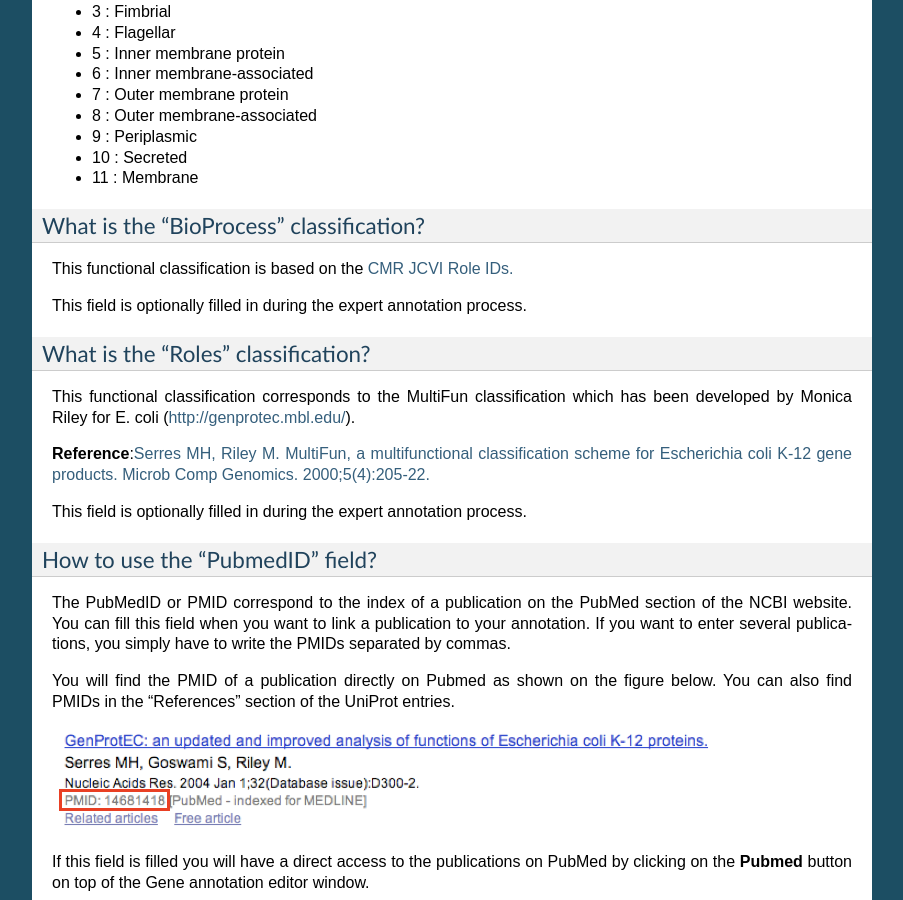
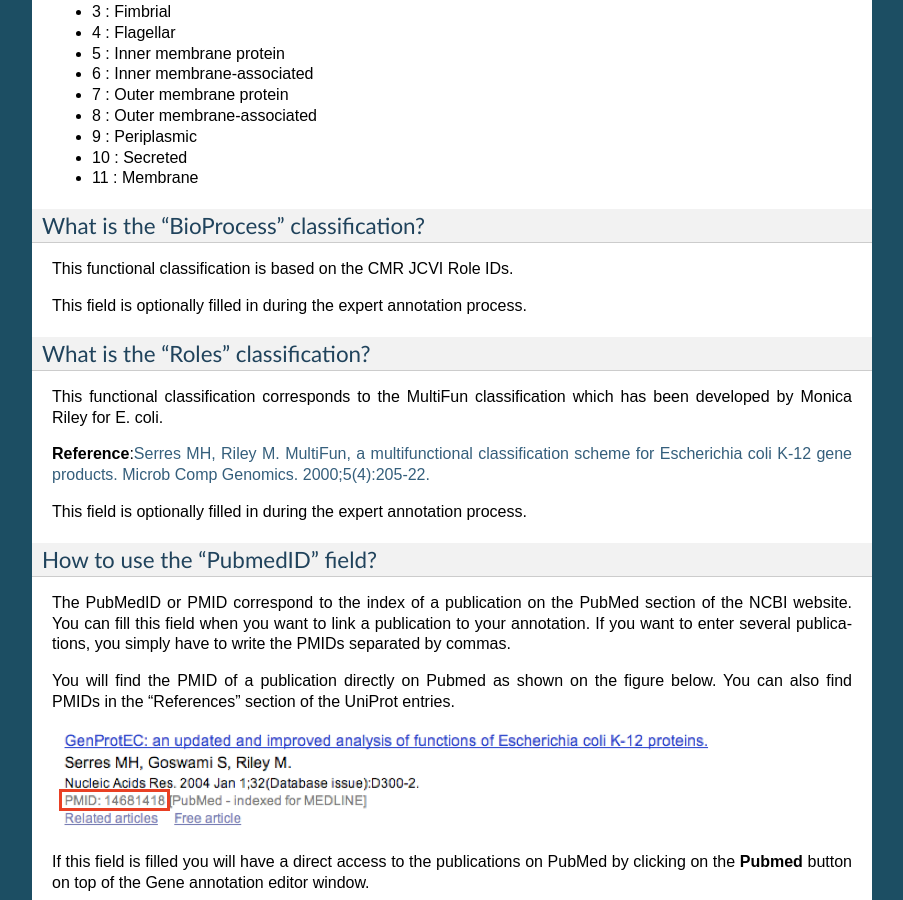
Before and after one commit to labgem/microscope-user-doc, a Sphinx documentation site: the page built from docs/content/mage/info.rst, in a window 1280 px wide and 900 px high, scrolled down 6851 px. Shown: the whole window, without its empty margins (198-1101 px from the left). Built offline with Sphinx 7.4.7, drawn with Linux system fonts in a browser that asks for light colours; formulas are drawn with MathJax 3; some of the changed lines change nothing that is shown.

Commit message:
Update info.rst
<http://www.jcvi.org/cms/research/past-projects/cmr/overview/> et (http://genprotec.mbl.edu/) ne fonctionnent plus.

```diff
--- a/docs/content/mage/info.rst
+++ b/docs/content/mage/info.rst
@@ -232,7 +232,7 @@ What are the different "Localization" categories?
 What is the "BioProcess" classification?
 ----------------------------------------
 
-This functional classification is based on the `CMR JCVI Role IDs. <http://www.jcvi.org/cms/research/past-projects/cmr/overview/>`_
+This functional classification is based on the CMR JCVI Role IDs.
 
 This field is optionally filled in during the expert annotation process.
 
@@ -240,7 +240,7 @@ This field is optionally filled in during the expert annotation process.
 What is the "Roles" classification?
 -----------------------------------
 
-This functional classification corresponds to the MultiFun classification which has been developed by Monica Riley for E. coli (http://genprotec.mbl.edu/).
+This functional classification corresponds to the MultiFun classification which has been developed by Monica Riley for E. coli.
 
 **Reference**:`Serres MH, Riley M. MultiFun, a multifunctional classification scheme for Escherichia coli K-12 gene products. Microb Comp Genomics. 2000;5(4):205-22. <http://www.ncbi.nlm.nih.gov/pubmed/11471834>`_
 
```
